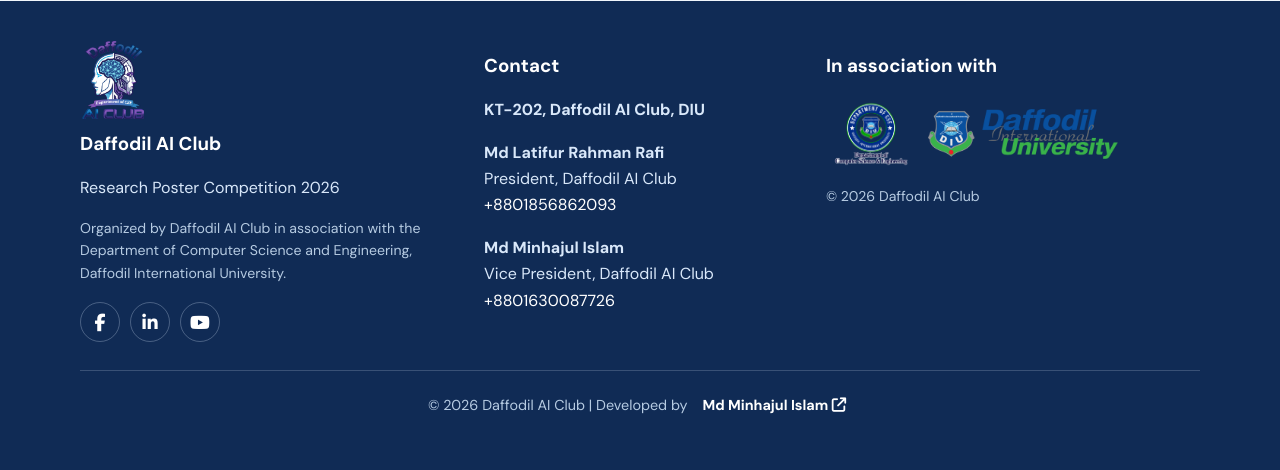
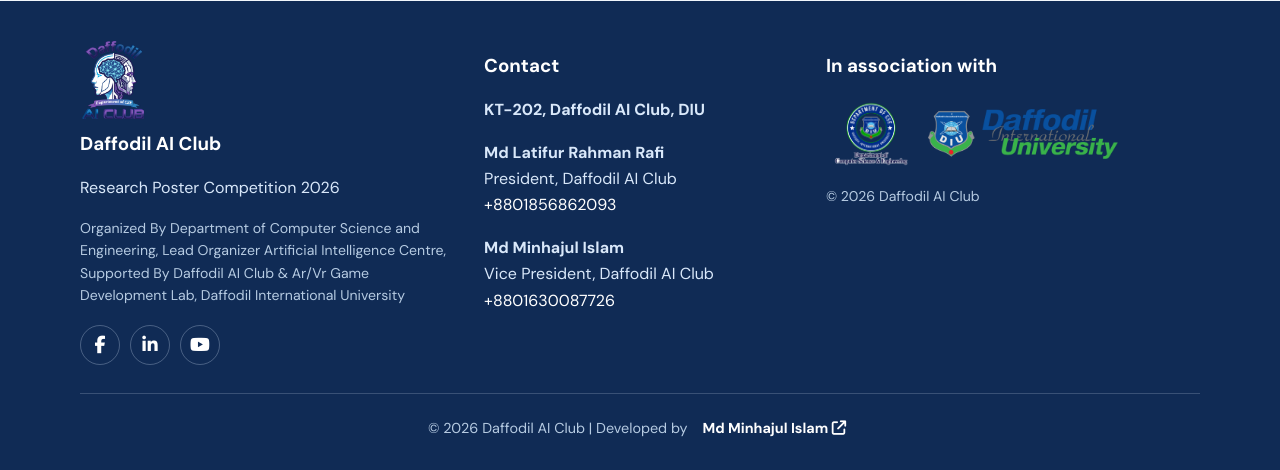
Before and after one commit to hello-minhaj/daffodil-ai-club-poster-competition, a Django app: page /developer/ in a window 1280 px wide. Shown: the part 584-1054 px from the top of the page. Before the commit the page ends 998 px from the top, so only its background shows below. Run offline with Django 5.2, Linux system fonts and the light colour scheme.

Commit message:
Update footer

```diff
--- a/templates/base.html
+++ b/templates/base.html
@@ -31,7 +31,7 @@
       <img class="footer-club-logo" src="{% static 'img/club-logo.png' %}" alt="Daffodil AI Club logo">
       <h3>Daffodil AI Club</h3>
       <p>Research Poster Competition 2026</p>
-      <p class="small">Organized by Daffodil AI Club in association with the Department of Computer Science and Engineering, Daffodil International University.</p>
+      <p class="small">Organized By Department of Computer Science and Engineering, Lead Organizer Artificial Intelligence Centre, Supported By Daffodil AI Club & Ar/Vr Game Development Lab, Daffodil International University</p>
       <div class="footer-socials" aria-label="Daffodil AI Club social media">
         <a class="social-icon" href="https://www.facebook.com/share/1Dz283iUhD/" target="_blank" rel="noopener noreferrer" aria-label="Daffodil AI Club on Facebook" title="Facebook"><i class="fa-brands fa-facebook-f"></i></a>
         <a class="social-icon" href="https://www.linkedin.com/company/daffodilaiclub/" target="_blank" rel="noopener noreferrer" aria-label="Daffodil AI Club on LinkedIn" title="LinkedIn"><i class="fa-brands fa-linkedin-in"></i></a>
--- a/templates/competition/home.html
+++ b/templates/competition/home.html
@@ -8,7 +8,7 @@
    <div class="organizer-credits">
     <p class="association-line">Organized By Department of Computer Science and Engineering</p>
     <p class="association-line">Lead Organizer <mark style="background-color: #ffdf4d; color: #173f8a;">Artificial Intelligence Centre</mark></p>
-    <p class="association-line">Supported By <mark style="background-color: #f28c28; color: #173f8a;">Daffodil AI Club</mark> &amp; <mark style="background-color: #f28c28; color: #173f8a;">AR/VR Gaming Development Lab</mark></p>
+    <p class="association-line">Supported By <mark style="background-color: #f28c28; color: #173f8a;">Daffodil AI Club</mark> &amp; <mark style="background-color: #f28c28; color: #173f8a;">AR/VR Game Development Lab</mark></p>
    </div>
    <h1>Research ideas.<br>Real impact.</h1>
    <p>Present your research, share your ideas, and take the first step toward making your work visible. Submit your abstract and compete in the research poster final.</p>
```
